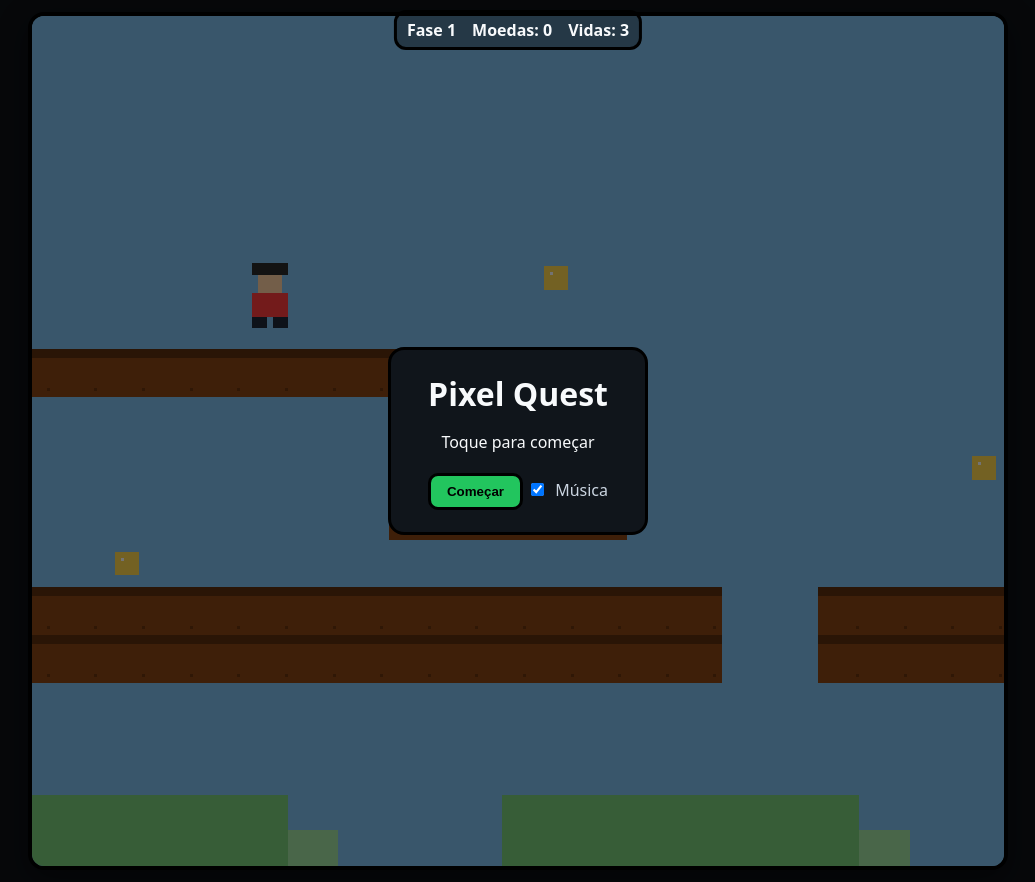
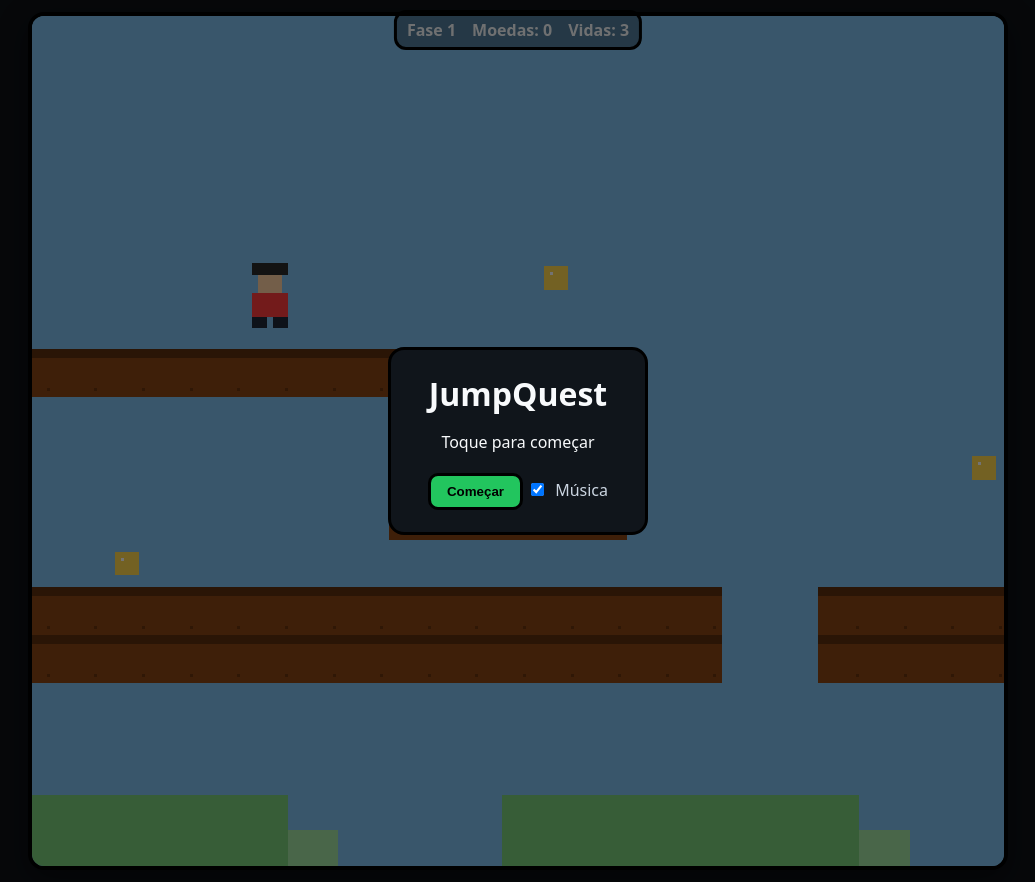
Before and after one commit to thaaismoura/JumpQuest, a plain HTML site: page index.html in a window 1280 px wide. Shown: the whole page, without its empty margins (122-1157 px from the left). Drawn offline with Linux system fonts and the light colour scheme.

Commit message:
Update index.html

```diff
--- a/index.html
+++ b/index.html
@@ -3,17 +3,24 @@
   <head>
     <meta charset="utf-8" />
     <meta name="viewport" content="width=device-width, initial-scale=1" />
-    <title>Pixel Quest</title>
+    <title>JumpQuest</title>
     <link rel="stylesheet" href="style.css" />
   </head>
   <body>
     <div id="game-root">
-      <canvas id="game" aria-label="Plataforma 2D pixel art"></canvas>
+      <canvas id="game" aria-label="Jogo de plataforma 2D em pixel-art"></canvas>
 
-      <!-- Overlay inicial para liberar áudio em mobile -->
+      <!-- HUD -->
+      <div id="hud">
+        <span id="ui-level">Fase 1</span>
+        <span id="ui-coins">Moedas: 0</span>
+        <span id="ui-lives">Vidas: 3</span>
+      </div>
+
+      <!-- Overlay para liberar áudio em mobile -->
       <div id="start" class="overlay show">
         <div class="card">
-          <h1>Pixel Quest</h1>
+          <h1>JumpQuest</h1>
           <p>Toque para começar</p>
           <button id="btnStart">Começar</button>
           <label class="row">
@@ -23,13 +30,6 @@
         </div>
       </div>
 
-      <!-- HUD -->
-      <div id="hud">
-        <span id="ui-level">Fase 1</span>
-        <span id="ui-coins">Moedas: 0</span>
-        <span id="ui-lives">Vidas: 3</span>
-      </div>
-
       <!-- Controles touch (somem no desktop) -->
       <div id="touch">
         <button id="btnLeft" aria-label="Esquerda">◀</button>
@@ -37,6 +37,7 @@
         <button id="btnJump" class="jump" aria-label="Pular">⭡</button>
       </div>
 
+      <!-- Música (adicione seu arquivo em assets/music/theme.mp3) -->
       <audio id="music" src="assets/music/theme.mp3" preload="auto" loop></audio>
     </div>
 
```
